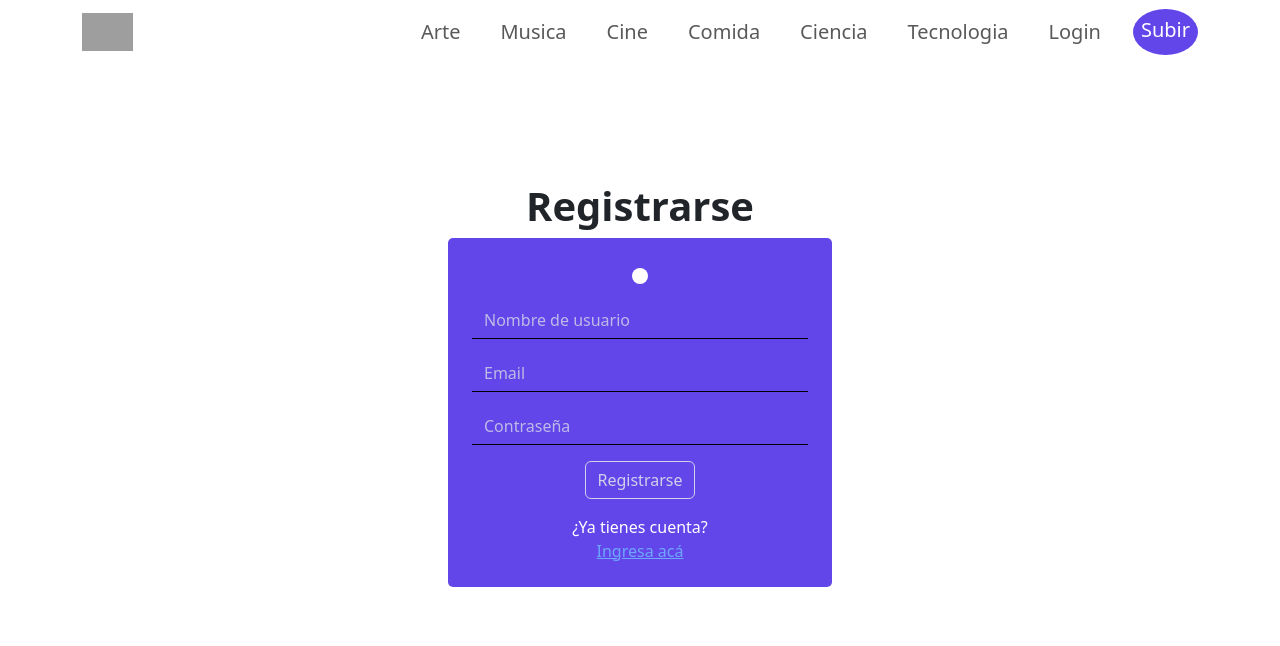
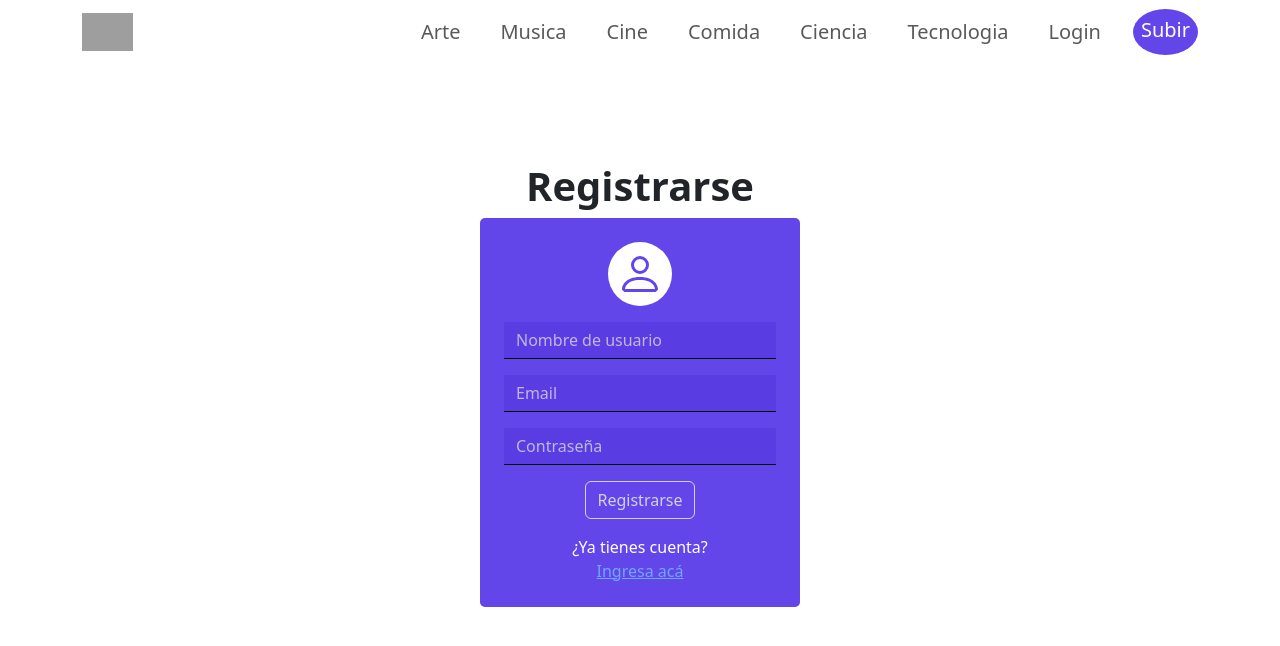
Before and after one commit to nicofara27/blog-front, a React (Create React App) app: page /registro in a window 1280 px wide. Shown: the top 646 px of the page. Built offline with nearby package versions, Linux system fonts and the light colour scheme; no server answers; grey boxes are pictures that could not be loaded.

Commit message:
Cambios esteticos en los formularios de ingreso y registro

```diff
--- a/src/App.css
+++ b/src/App.css
@@ -4,6 +4,9 @@
 
 .fs-7 {
   font-size: .9rem;
+}
+.text-primary {
+color: #6246ea !important;
 }
 .btn-primary {
   border: none;
@@ -90,21 +93,24 @@ color: #e45858 !important;
 .pagFormularios {
   min-height: 80vh;
 }
+.pagFormularios__icono {
+  font-size: 4rem;
+}
 .pagFormularios__form {
   background: #6246ea;
   color: #fffffe;
-  width: 30%;
+  width: 25%;
   border-radius: 5px;
 }
 .formInput {
-  background: #6246ea;
+  background: #5a3de2;
   color: #fffffe;
   border-radius: 0;
   border: none;
   border-bottom: 1px solid black;
 }
 .formInput:focus {
-  background: #6246ea;
+  background: #5134da;
   border-bottom: 1px solid black ;
   box-shadow: none;
 }
@@ -137,6 +143,12 @@ color: #e45858 !important;
 }
 
 
+p img {
+  width: 100%;
+  object-fit: contain;
+}
+
+
 @media (max-width: 768px) {
   #logo {
     width: 10vw;
```
